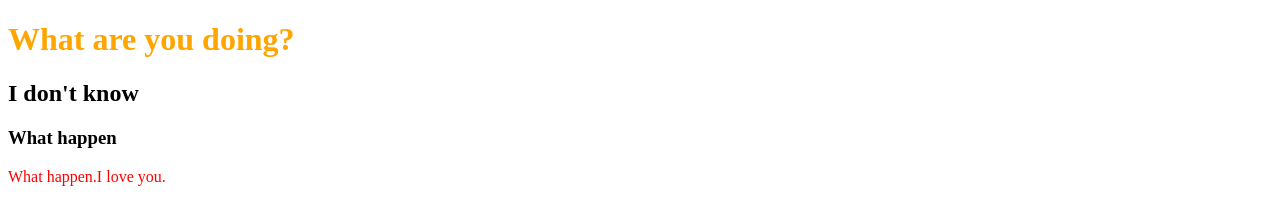
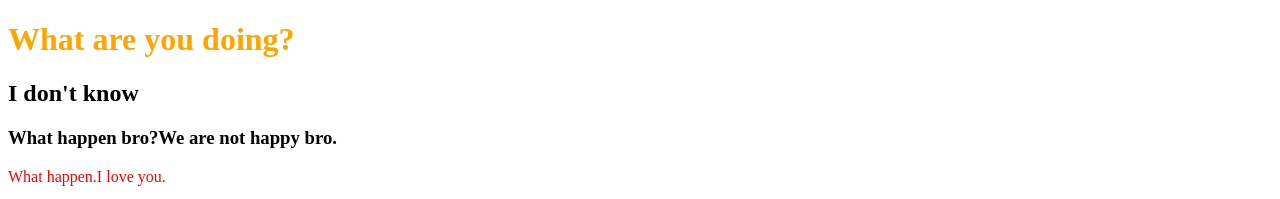
Before and after one commit to subirdas29/my-second-reposit, a plain HTML site: page index.html in a window 1280 px wide. Shown: the top 199 px of the page. Drawn offline with Linux system fonts and the light colour scheme.

Commit message:
not happy

```diff
--- a/index.html
+++ b/index.html
@@ -11,7 +11,7 @@
 <body>
     <h1>What are you doing?</h1>
     <h2>I don't know</h2>
-    <h3>What happen</h3>
+    <h3>What happen bro?We are not happy bro.</h3>
     <p>What happen.I love you.</p>
     <div>
         Lorem ipsum dolor sit amet consectetur adipisicing elit. Eius tempora nobis, doloremque quas animi totam ut! Consequuntur labore voluptatum maiores amet repudiandae. Eaque fugit dicta illum, magnam aspernatur repudiandae vero.
```
